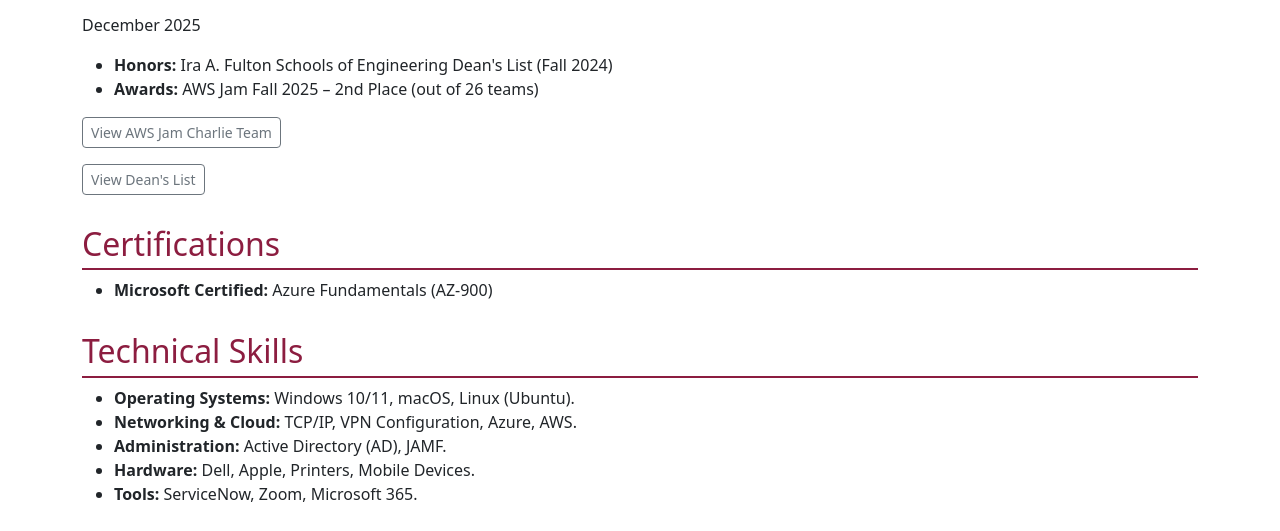
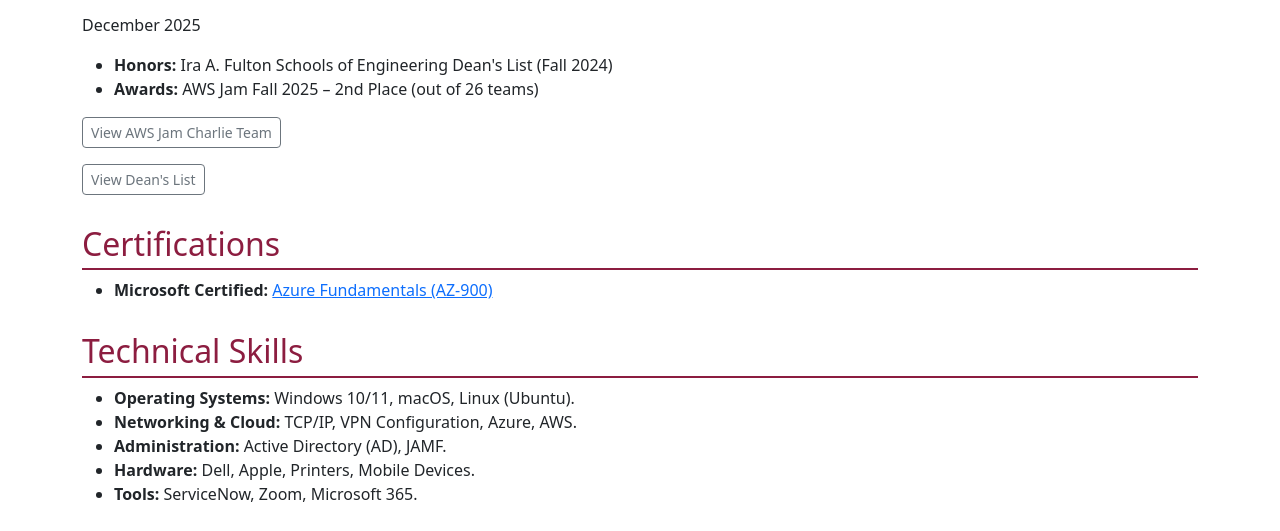
Before and after one commit to d-demumbrum/d-demumbrum.github.io, a plain HTML site: page index.html in a window 1280 px wide. Shown: the part 566-1097 px from the top of the page. Drawn offline with nearby package versions, Linux system fonts and the light colour scheme.

Commit message:
updated cert link
added link to see my AZ 900 cert

```diff
--- a/index.html
+++ b/index.html
@@ -152,7 +152,10 @@
         <section id="certifications">
             <h2>Certifications</h2>
             <ul>
-                <li><strong>Microsoft Certified:</strong> Azure Fundamentals (AZ-900)</li>
+                <li>
+                    <strong>Microsoft Certified:</strong>
+                    <a href="https://learn.microsoft.com/api/credentials/share/en-us/DanielDemumbrum-0510/B2FA3F32D2D3128?sharingId=2906FA981341663A" target="_blank">Azure Fundamentals (AZ-900)</a>
+                </li>
             </ul>
         </section>
 
```
